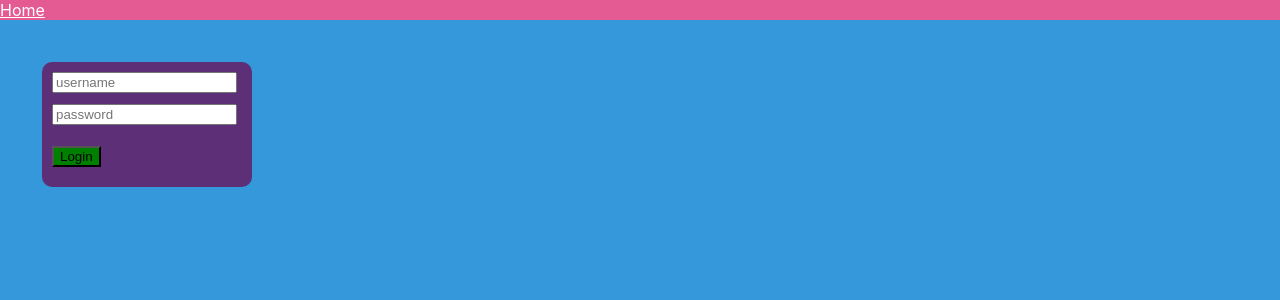
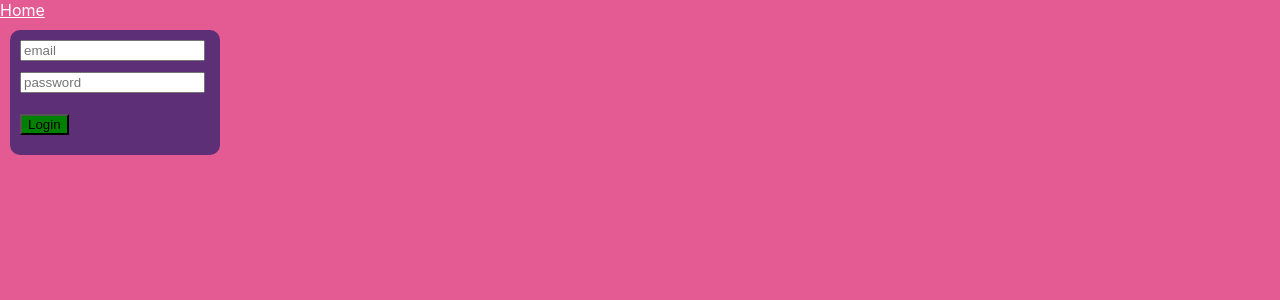
Before and after one commit to Arole01/LoginForm, a React (Create React App) app: page /login in a window 1280 px wide. Shown: the top 300 px of the page. Built offline with nearby package versions, Linux system fonts and the light colour scheme.

Commit message:
validatorsAdded

```diff
--- a/package.json
+++ b/package.json
@@ -3,15 +3,18 @@
   "version": "0.1.0",
   "private": true,
   "dependencies": {
+    "@hookform/resolvers": "^5.2.2",
     "@testing-library/dom": "^10.4.1",
     "@testing-library/jest-dom": "^6.8.0",
     "@testing-library/react": "^16.3.0",
     "@testing-library/user-event": "^13.5.0",
     "react": "^19.1.1",
     "react-dom": "^19.1.1",
+    "react-hook-form": "^7.62.0",
     "react-router-dom": "^7.9.1",
     "react-scripts": "5.0.1",
-    "web-vitals": "^2.1.4"
+    "web-vitals": "^2.1.4",
+    "yup": "^1.7.0"
   },
   "scripts": {
     "start": "react-scripts start",
--- a/src/Context.js
+++ b/src/Context.js
@@ -2,22 +2,22 @@ import { createContext, useState, useEffect } from "react";
 
 export const AppContext = createContext()
 export const AppProvider = ({children})=>{
-    const [user,setUser]=useState(null)
-    const [err,setErr]=useState(()=>{
+    const [user,setUser]=useState(()=>{
         const check = localStorage.getItem("myLogin")
         if (!check || check === "undefined"){
-            return""
+            return null
         }else{
             return JSON.parse(check)
         }
     })
+    const [err,setErr]=useState("")
 
     useEffect(()=>{
-        localStorage.setItem("myLogin",JSON.stringify(err))
-    },[err])
+        localStorage.setItem("myLogin",JSON.stringify(user))
+    },[user])
 
-    const login =( username, password)=>{
-        if(username==="aninku" && password==="1234"){
+    const login =( email, password)=>{
+        if(email==="aninku@gmail.com" && password==="Davids5@"){
             setUser("Mr David")
 
 
--- a/src/Home.js
+++ b/src/Home.js
@@ -2,6 +2,7 @@ import React from 'react'
 import { AppContext } from './Context'
 import { useContext } from 'react'
 import { Link } from 'react-router-dom'
+
 
 export const Home = () => {
     const { user} = useContext(AppContext)
--- a/src/Login.js
+++ b/src/Login.js
@@ -1,39 +1,51 @@
 import React, { useState, useContext } from 'react'
 import { AppContext } from './Context'
 import { useNavigate, Link } from 'react-router-dom'
+// import validator
+import * as Yup from "yup"
+//import hook form
+import {useForm} from "react-hook-form"
+// import resolver
+import {yupResolver} from "@hookform/resolvers/yup"
+
+
 
 export const Login = () => {
+
+    const schema =Yup.object(
+    {
+        email:Yup.string().required().trim().email(),
+        password:Yup.string().required().min(3).max(10)
+        .matches( /^(?=.*[A-Z])(?=.*[a-z])(?=.*\d)(?=.*[@$!%?&])[A-Za-z\d@$!%?&]{8,10}$/,
+            "Password should contain Capital letter,small letter and a number")
+    }
+)
+
+const {handleSubmit,register,formState:{errors}
+
+} = useForm({resolver:yupResolver(schema)})
+
     const { login, err, user } = useContext(AppContext)
     const navigate = useNavigate()
 
-    const [typeName, setTypeName] = useState("")
-    const [typedPassword, setTypedPassword] = useState("")
+    // const [typeName, setTypeName] = useState("")
+    // const [typedPassword, setTypedPassword] = useState("")
 
-    const handleSubmit = async (e) => {
-        e.preventDefault()
-
-        const checkLogin = await login(typeName, typedPassword)
+    const Submit =(e) => {
+        const checkLogin =login(e.email,e.password)
         if (checkLogin) {
             navigate("/")
         }
     }
 
-    const backgroundColor = user ? '#a0d468' : '#3498db'
-
     return (
 
-        <div className="login-form" style={{ backgroundColor, minHeight: '100vh', padding: '2rem' }}>
-            <form className="form-container" onSubmit={handleSubmit}>
-                <input className="user"
-                    type='text'
-                    placeholder='username'
-                    onChange={(u) => setTypeName(u.target.value)}
-                />
-                <input className="pass"
-                    type='password'
-                    placeholder='password'
-                    onChange={(p) => setTypedPassword(p.target.value)}
-                />
+        <div>
+            <form className="form-container" onSubmit={handleSubmit(Submit)}>
+                <input className="user" type='text' placeholder='email' {...register("email")}/>
+                {errors.email && <p style={{color:"red"}}>{errors.email.message}</p>}
+                <input className="pass" type='password' placeholder='password' {...register("password")}/>
+                {errors.password && <p style={{color:"red"}}>{errors.password.message}</p>}
                 <button type='submit'>Login</button>
             </form>
             {err && <p style={{ color: "red" }}>{err}</p>}
```
Also changed, not shown: 1 other file (tests, documents, lock files or other folders).
